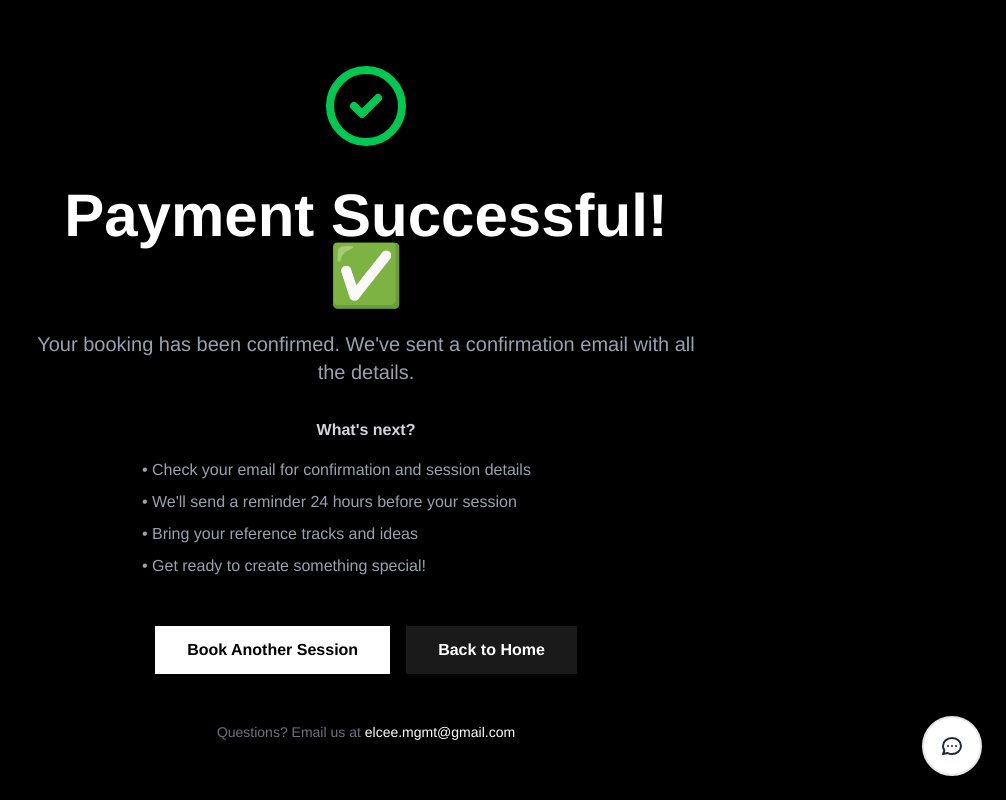
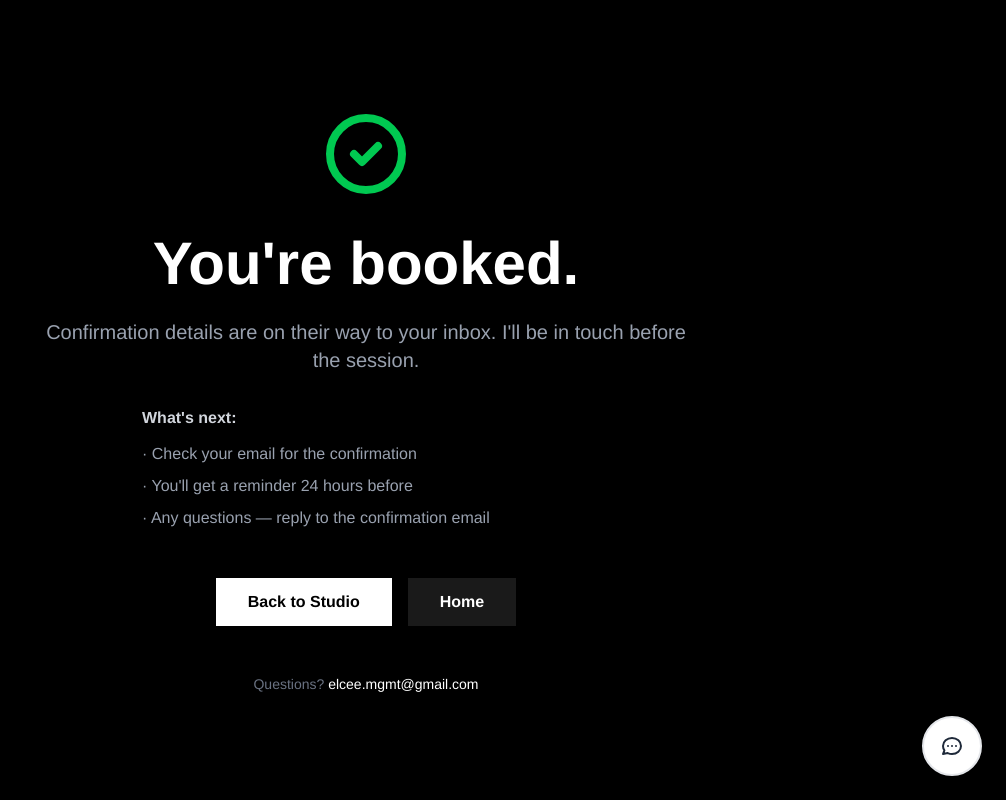
Before and after one commit to logancooney/elcee-website, a Next.js app: page /booking-success in a window 1280 px wide. Shown: the whole page, without its empty margins (274-1280 px from the left). Built offline with nearby package versions, Linux system fonts and the light colour scheme; a web font is replaced by a local one.

Commit message:
feat: update booking success page for Calendly

```diff
--- a/app/booking-success/page.tsx
+++ b/app/booking-success/page.tsx
@@ -1,13 +1,6 @@
-'use client';
+import Link from 'next/link';
 
-import { Suspense } from 'react';
-import Link from 'next/link';
-import { useSearchParams } from 'next/navigation';
-
-function SuccessContent() {
-  const searchParams = useSearchParams();
-  const paymentIntent = searchParams.get('payment_intent');
-
+export default function BookingSuccessPage() {
   return (
     <div className="min-h-screen bg-black text-white flex items-center justify-center px-6">
       <div className="max-w-2xl text-center">
@@ -17,49 +10,38 @@ function SuccessContent() {
           </svg>
         </div>
 
-        <h1 className="text-4xl md:text-6xl font-bold mb-6">
-          Payment Successful! ✅
-        </h1>
+        <h1 className="text-4xl md:text-6xl font-bold mb-6">You&apos;re booked.</h1>
 
         <p className="text-xl text-gray-400 mb-8">
-          Your booking has been confirmed. We've sent a confirmation email with all the details.
+          Confirmation details are on their way to your inbox. I&apos;ll be in touch before the session.
         </p>
 
-        {paymentIntent && (
-          <p className="text-sm text-gray-500 mb-8">
-            Payment ID: {paymentIntent}
-          </p>
-        )}
-
-        <div className="space-y-4">
-          <p className="text-gray-300">
-            <strong>What's next?</strong>
-          </p>
-          <ul className="text-left max-w-md mx-auto space-y-2 text-gray-400">
-            <li>• Check your email for confirmation and session details</li>
-            <li>• We'll send a reminder 24 hours before your session</li>
-            <li>• Bring your reference tracks and ideas</li>
-            <li>• Get ready to create something special!</li>
+        <div className="mb-12 text-left max-w-md mx-auto">
+          <p className="text-gray-300 font-semibold mb-3">What&apos;s next:</p>
+          <ul className="space-y-2 text-gray-400">
+            <li>· Check your email for the confirmation</li>
+            <li>· You&apos;ll get a reminder 24 hours before</li>
+            <li>· Any questions — reply to the confirmation email</li>
           </ul>
         </div>
 
-        <div className="mt-12 space-x-4">
+        <div className="space-x-4">
           <Link
             href="/studio"
             className="inline-block bg-white text-black px-8 py-3 font-bold hover:bg-gray-200 transition"
           >
-            Book Another Session
+            Back to Studio
           </Link>
           <Link
             href="/"
             className="inline-block bg-white/10 text-white px-8 py-3 font-bold hover:bg-white/20 transition"
           >
-            Back to Home
+            Home
           </Link>
         </div>
 
         <p className="mt-12 text-sm text-gray-500">
-          Questions? Email us at{' '}
+          Questions?{' '}
           <a href="mailto:elcee.mgmt@gmail.com" className="text-white hover:underline">
             elcee.mgmt@gmail.com
           </a>
@@ -68,18 +50,3 @@ function SuccessContent() {
     </div>
   );
 }
-
-export default function BookingSuccessPage() {
-  return (
-    <Suspense fallback={
-      <div className="min-h-screen bg-black text-white flex items-center justify-center">
-        <div className="text-center">
-          <div className="animate-spin rounded-full h-12 w-12 border-b-2 border-white mx-auto mb-4"></div>
-          <p>Loading confirmation...</p>
-        </div>
-      </div>
-    }>
-      <SuccessContent />
-    </Suspense>
-  );
-}
```
